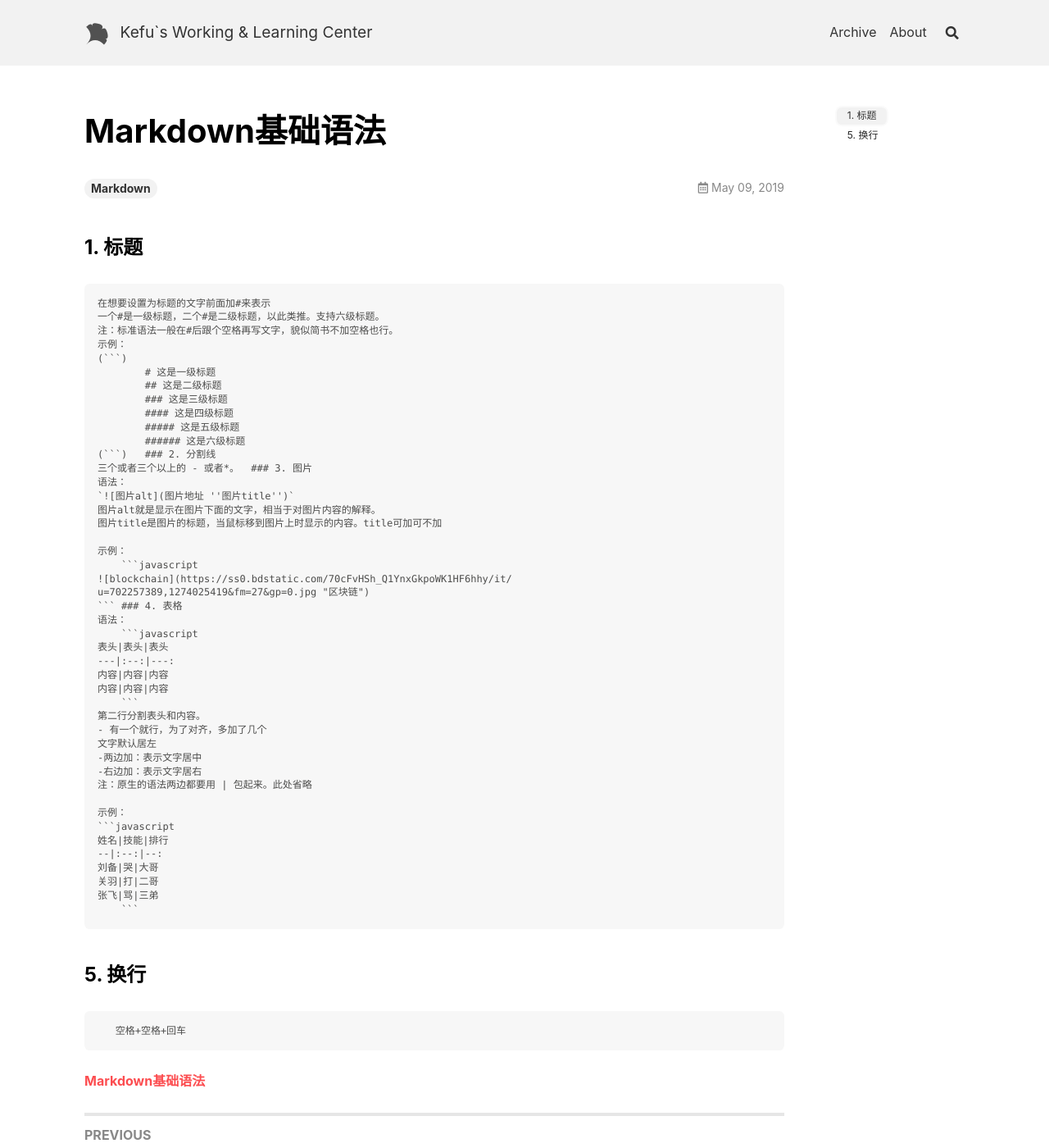
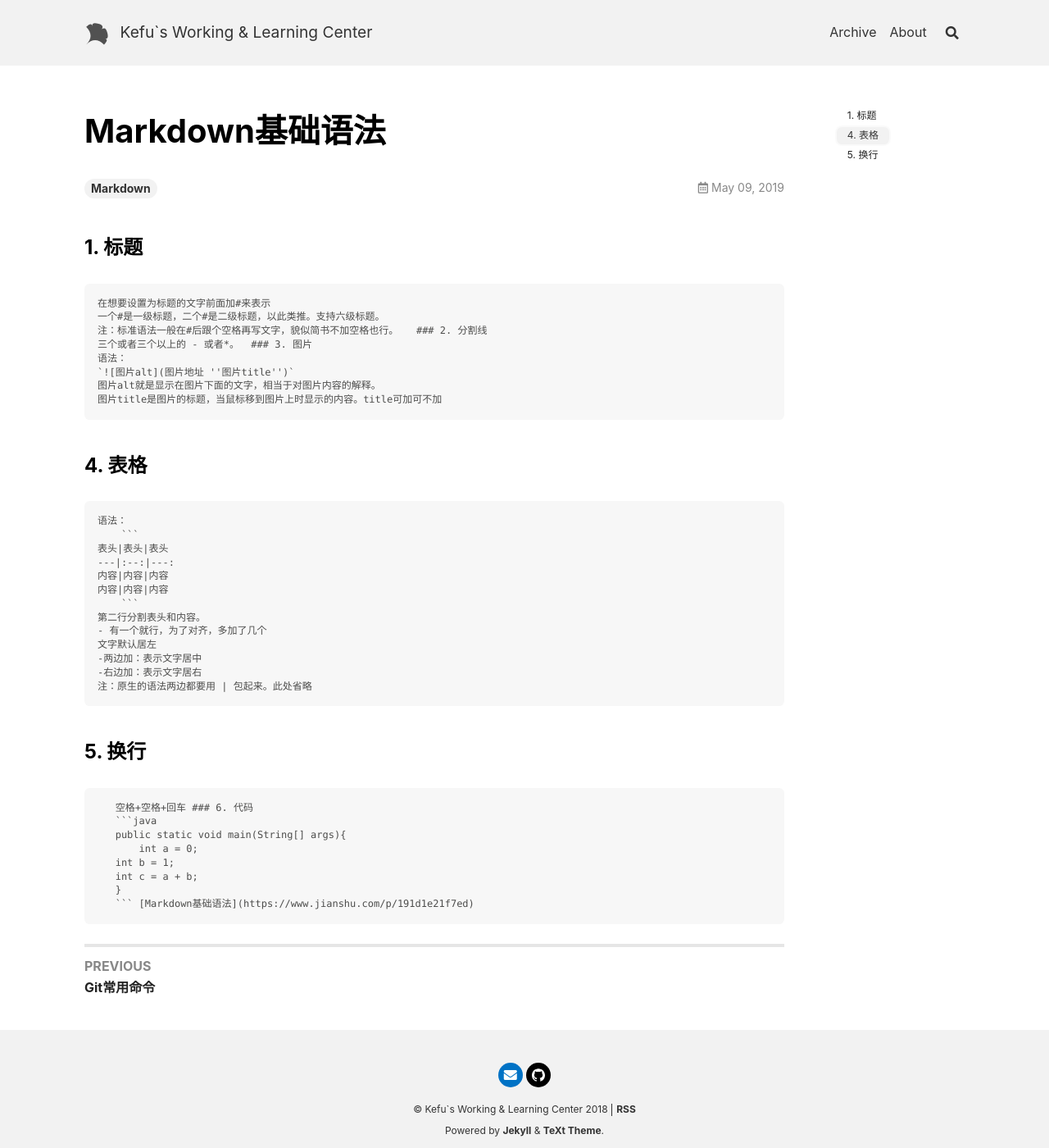
Before and after one commit to kefuzheng/kefuzheng.github.io, a Jekyll site: the page built from _posts/2019-05-09-markdown-commnad.md, in a window 1280 px wide and 1400 px high. Shown: the whole window at 82% size. Built offline with Jekyll 4.4.1, drawn with Linux system fonts in a browser that asks for light colours; nearby versions of some CDN libraries.

Commit message:
Update 2019-05-09-markdown-commnad.md

````diff
--- a/_posts/2019-05-09-markdown-commnad.md
+++ b/_posts/2019-05-09-markdown-commnad.md
@@ -8,15 +8,6 @@ tags: Markdown
 	在想要设置为标题的文字前面加#来表示
 	一个#是一级标题，二个#是二级标题，以此类推。支持六级标题。
 	注：标准语法一般在#后跟个空格再写文字，貌似简书不加空格也行。
-	示例：
-	(```)
-		# 这是一级标题
-		## 这是二级标题
-		### 这是三级标题
-		#### 这是四级标题
-		##### 这是五级标题
-		###### 这是六级标题
-	(```)
 ### 2. 分割线
 	三个或者三个以上的 - 或者*。
 ### 3. 图片
@@ -25,14 +16,9 @@ tags: Markdown
 	图片alt就是显示在图片下面的文字，相当于对图片内容的解释。
 	图片title是图片的标题，当鼠标移到图片上时显示的内容。title可加可不加
 
-	示例：
-        ```javascript
-	![blockchain](https://ss0.bdstatic.com/70cFvHSh_Q1YnxGkpoWK1HF6hhy/it/
-	u=702257389,1274025419&fm=27&gp=0.jpg "区块链")
-	```
 ### 4. 表格
 	语法：
-        ```javascript
+        ```
 	表头|表头|表头
 	---|:--:|---:
 	内容|内容|内容
@@ -45,16 +31,14 @@ tags: Markdown
 	-右边加：表示文字居右
 	注：原生的语法两边都要用 | 包起来。此处省略
 
-	示例：
-	```javascript
-	姓名|技能|排行
-	--|:--:|--:
-	刘备|哭|大哥
-	关羽|打|二哥
-	张飞|骂|三弟
-        ```
-
 ### 5. 换行
        空格+空格+回车
-
+### 6. 代码
+       ```java
+       public static void main(String[] args){
+           int a = 0;
+	   int b = 1;
+	   int c = a + b;
+       }
+       ```
 [Markdown基础语法](https://www.jianshu.com/p/191d1e21f7ed)
````
